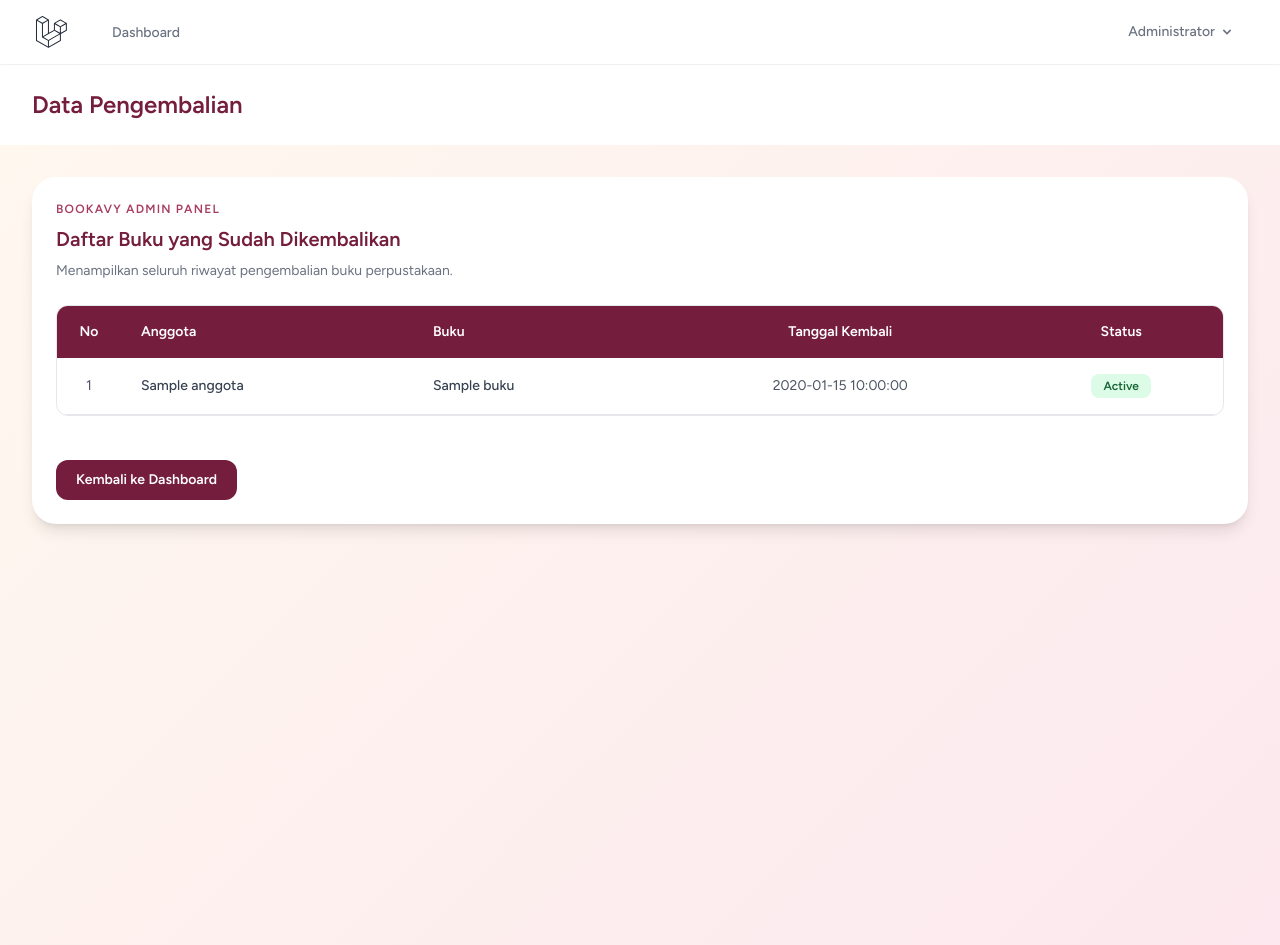
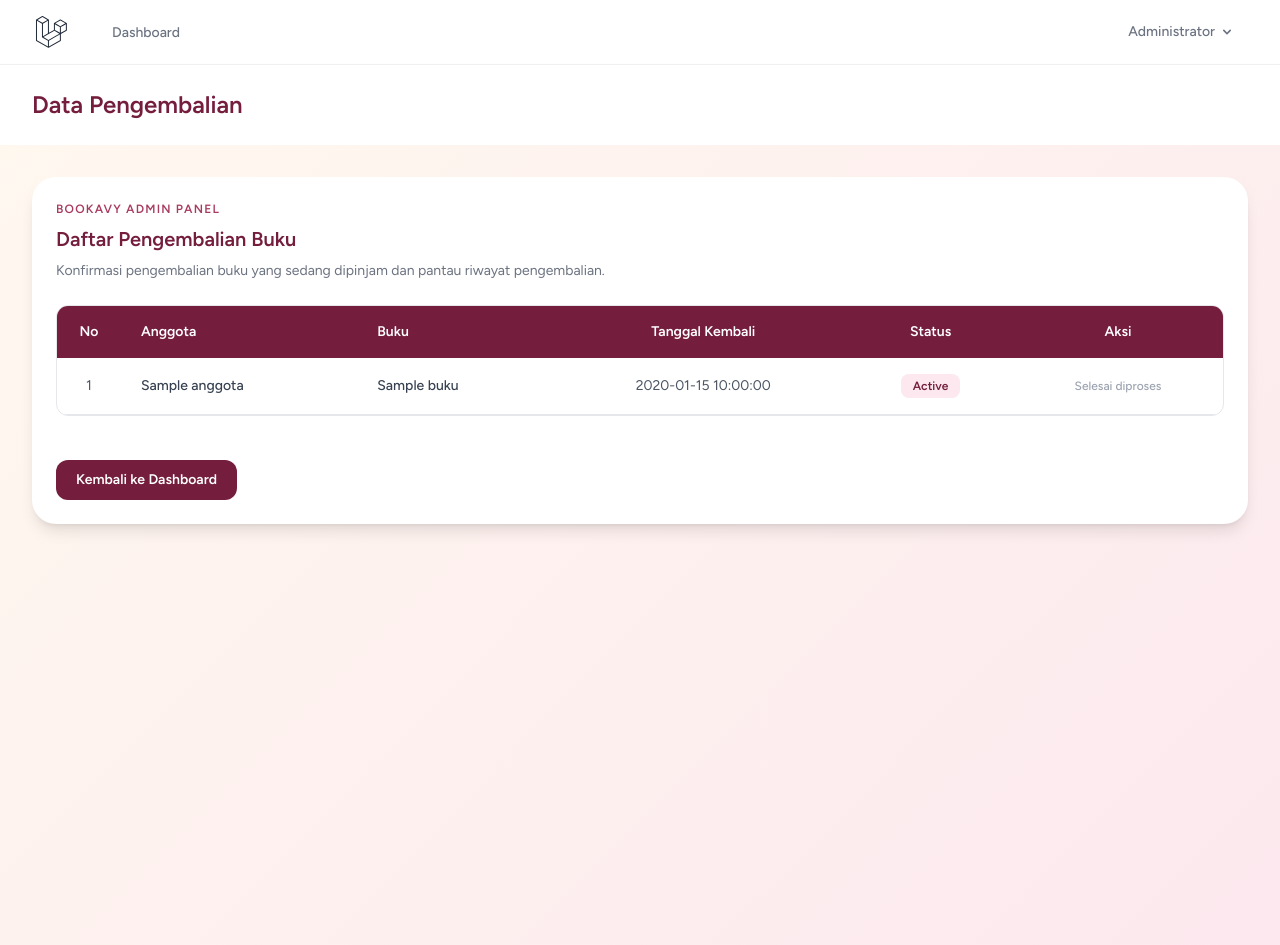
Before and after one commit to monicaavantika-netizen/perpustakaan-250441100053, a Laravel app: template resources/views/admin/pengembalian/index.blade.php in a window 1280 px wide. Run offline with Laravel 12, Linux system fonts and the light colour scheme; a user stored in the database is signed in; data comes from the database, SQL or seed files in the repository; the template is opened without the code that fills it: most values are stand-ins (such as "Sample title", 1, 10 or a date in 2020); style sheets or scripts are compiled from the project's sources.

Commit message:
Update halaman peminjaman dan pengembalian admin

```diff
--- a/resources/views/admin/pengembalian/index.blade.php
+++ b/resources/views/admin/pengembalian/index.blade.php
@@ -17,13 +17,27 @@
                 </p>
 
                 <h3 class="mt-2 text-xl font-bold" style="color:#741d3c;">
-                    Daftar Buku yang Sudah Dikembalikan
+                    Daftar Pengembalian Buku
                 </h3>
 
                 <p class="mt-2 text-sm text-gray-500">
-                    Menampilkan seluruh riwayat pengembalian buku perpustakaan.
+                    Konfirmasi pengembalian buku yang sedang dipinjam dan pantau riwayat pengembalian.
                 </p>
             </div>
+
+            <!-- Pesan Berhasil -->
+            @if(session('success'))
+                <div class="mb-5 rounded-xl border border-green-200 bg-green-100 p-4 text-sm text-green-700">
+                    {{ session('success') }}
+                </div>
+            @endif
+
+            <!-- Pesan Error -->
+            @if(session('error'))
+                <div class="mb-5 rounded-xl border border-red-200 bg-red-100 p-4 text-sm text-red-700">
+                    {{ session('error') }}
+                </div>
+            @endif
 
             <div class="overflow-x-auto rounded-xl border border-gray-200">
                 <table class="w-full border-collapse text-left text-sm">
@@ -34,6 +48,7 @@
                             <th class="px-5 py-4">Buku</th>
                             <th class="px-5 py-4 text-center">Tanggal Kembali</th>
                             <th class="px-5 py-4 text-center">Status</th>
+                            <th class="px-5 py-4 text-center">Aksi</th>
                         </tr>
                     </thead>
 
@@ -57,15 +72,42 @@
                                 </td>
 
                                 <td class="px-5 py-4 text-center">
-                                    <span class="inline-block rounded-lg px-3 py-1 text-xs font-bold"
-                                          style="background:#dcfce7;color:#166534;">
-                                        {{ ucfirst($item->status) }}
-                                    </span>
+                                    @if($item->status === 'dikembalikan')
+                                        <span class="inline-block rounded-lg px-3 py-1 text-xs font-bold"
+                                              style="background:#dcfce7;color:#166534;">
+                                            {{ ucfirst($item->status) }}
+                                        </span>
+                                    @else
+                                        <span class="inline-block rounded-lg px-3 py-1 text-xs font-bold"
+                                              style="background:#fce8ee;color:#741d3c;">
+                                            {{ ucfirst($item->status) }}
+                                        </span>
+                                    @endif
+                                </td>
+
+                                <td class="px-5 py-4 text-center">
+                                    @if($item->status === 'disetujui')
+                                        <form action="{{ route('petugas.peminjaman.kembalikan', $item->id) }}"
+                                              method="POST">
+                                            @csrf
+                                            @method('PATCH')
+
+                                            <button type="submit"
+                                                    class="rounded-lg px-3 py-2 text-xs font-bold text-white transition hover:opacity-80"
+                                                    style="background:#741d3c;">
+                                                Konfirmasi Kembali
+                                            </button>
+                                        </form>
+                                    @else
+                                        <span class="text-xs font-medium text-gray-400">
+                                            Selesai diproses
+                                        </span>
+                                    @endif
                                 </td>
                             </tr>
                         @empty
                             <tr>
-                                <td colspan="5"
+                                <td colspan="6"
                                     class="px-5 py-8 text-center text-gray-500">
                                     Belum ada data pengembalian buku.
                                 </td>
```
